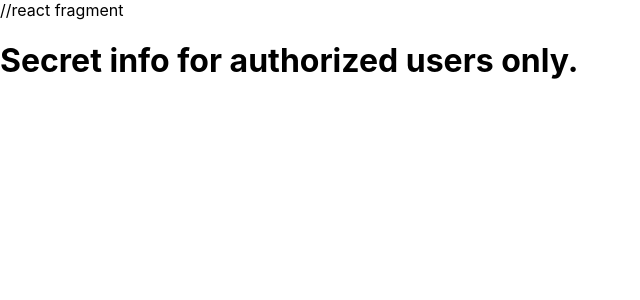
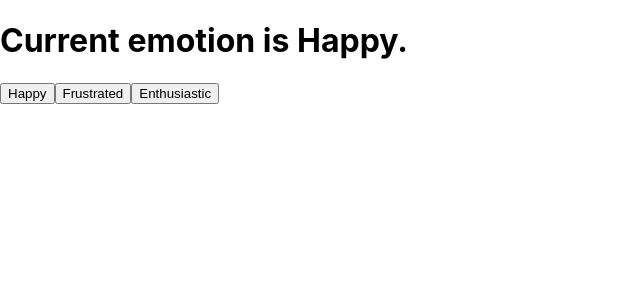
Before and after one commit to SingNavdeep/ReactEssentials, a React (Create React App) app: page / in a window 1280 px wide. Shown: the top 300 px of the page, without its empty margins (0-640 px from the left). Built offline with nearby package versions, Linux system fonts and the light colour scheme.

Commit message:
demo of usestate and useEffect hooks.

```diff
--- a/src/App.js
+++ b/src/App.js
@@ -1,19 +1,33 @@
 import './App.css';
+import {useState, useEffect} from "react";
 
-function SecretComponent() {
-  return <h1>Secret info for authorized users only.</h1>
-}
+function App() {
+  const [emotion, setEmotion] = useState("Happy");
 
-function RegularComponent() {
-  return <h1>Everyone can see this.</h1>
-}
+  function changeEmotion(e) {
+    //console.log(`Current emotion is ${e.target.innerText}`);
+    setEmotion(e.target.innerText);
+  }
+  function logEffect() {
+    console.log(`Selected emotion is ${emotion}`);
+  }
+  /*
+    useEffect is a hook that is called everytime after a component is rendered or re-rendered
+    It takes a callback function.
+  */
+  useEffect(logEffect);
 
-function App(props) {
-    return (
-      <> //react fragment
-        {props.authorized ? <SecretComponent /> : <RegularComponent />}
-      </>
-    );
+  return (
+    <>
+      <h1>Current emotion is {emotion}.</h1>
+      {/*
+        onclick takes a callback function. we can also define that function inline.
+      */}
+      <button name = "happy" onClick = {changeEmotion}>Happy</button>
+      <button name = "frustrate" onClick = {(e) => setEmotion(e.target.innerText)}>Frustrated</button>
+      <button name = "enthuse" onClick = {changeEmotion}>Enthusiastic</button>
+    </>
+  );
 }
 
 export default App;
--- a/src/index.js
+++ b/src/index.js
@@ -6,7 +6,7 @@ import App from './App';
 //import reportWebVitals from './reportWebVitals';
 
 ReactDOM.render(
-  <App authorized={true}/>, document.getElementById('root')
+  <App />, document.getElementById('root')
 );
 
 // If you want to start measuring performance in your app, pass a function
```
